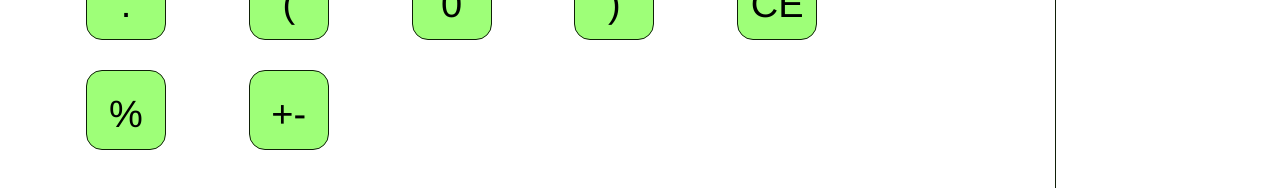
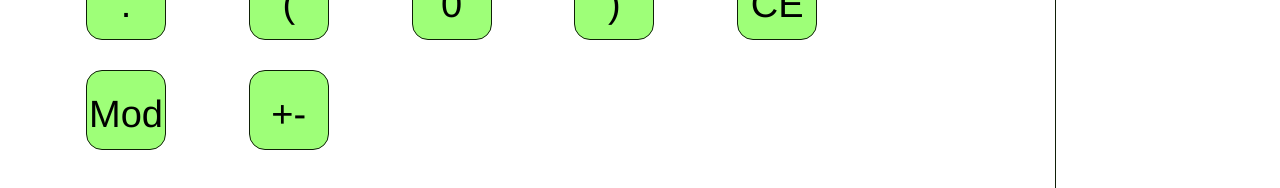
Before and after one commit to tsishchanka/react-calculator, a React (Create React App) app: page / in a window 1280 px wide. Shown: the part 664-852 px from the top of the page. Built offline with nearby package versions, Linux system fonts and the light colour scheme.

Commit message:
fix: rest command input

```diff
--- a/src/components/KeyPad/index.jsx
+++ b/src/components/KeyPad/index.jsx
@@ -48,6 +48,13 @@ const KeyPad = ({
             key={buttonValue.id}
             value={buttonValue.name}
             handleDecimalValue={handleDecimalValue}
+          />
+        )) ||
+        (buttonValue.name === 'Mod' && (
+          <OperatorButton
+            key={buttonValue.id}
+            operator={buttonValue.name}
+            handleOperatorValue={handleOperatorValue}
           />
         )) ||
         (buttonValue.name === 'C' && (
--- a/src/constants/buttonValues.js
+++ b/src/constants/buttonValues.js
@@ -19,6 +19,6 @@ export const buttonValues = [
   { id: 17, name: '0' },
   { id: 18, name: ')' },
   { id: 19, name: 'CE' },
-  { id: 21, name: '%' },
+  { id: 21, name: 'Mod' },
   { id: 22, name: '+-' },
 ];
--- a/src/constants/formulaValues.js
+++ b/src/constants/formulaValues.js
@@ -5,7 +5,7 @@ const isNotNumber = input =>
   input === '-' ||
   input === '*' ||
   input === '/' ||
-  input === '%';
+  input === 'Mod';
 
 const isNumber = input => !isNotNumber(input);
 
@@ -14,14 +14,14 @@ const isOperator = input =>
   input === '-' ||
   input === '*' ||
   input === '/' ||
-  input === '%';
+  input === 'Mod';
 
 const priority = {
   '+': 1,
   '-': 1,
   '*': 2,
   '/': 2,
-  '%': 2,
+  Mod: 2,
 };
 
 export { isNotNumber, isNumber, isOperator, priority };
--- a/src/helpers/evaluate.js
+++ b/src/helpers/evaluate.js
@@ -96,7 +96,7 @@ export const evaluateOperand = arrOperand => {
           handleExecuteCommand(DivideCommand);
 
           break;
-        case '%':
+        case 'Mod':
           handleExecuteCommand(RestCommand);
 
           break;
```
